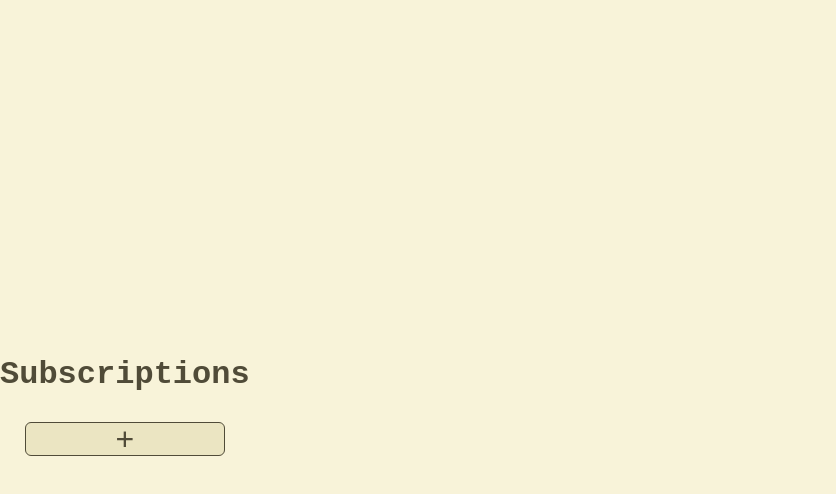
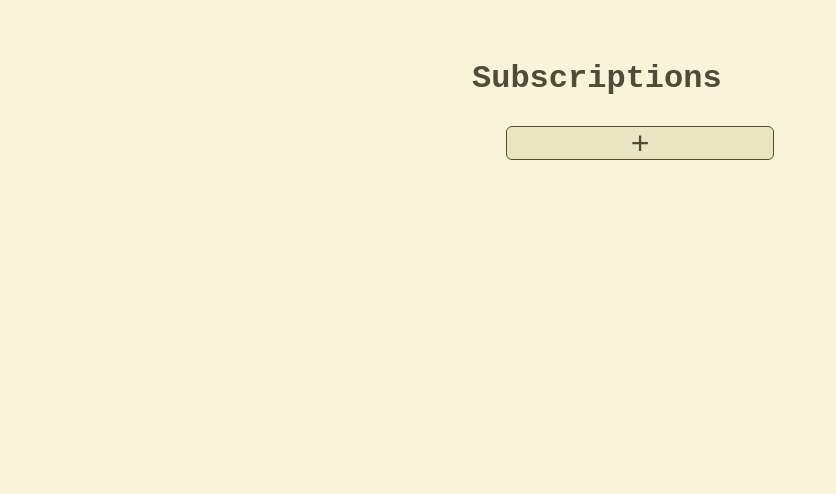
Before and after one commit to who-is-kenny/subtracked, a React (Vite) app in the folder subtracked/: page / in a window 1280 px wide. Shown: the top 494 px of the page, without its empty margins (0-836 px from the left). Built offline with nearby package versions, Linux system fonts and the light colour scheme.

Commit message:
feat: enhance layout with consistent page container and centering for content

```diff
--- a/subtracked/src/index.css
+++ b/subtracked/src/index.css
@@ -21,14 +21,32 @@
   -moz-osx-font-smoothing: grayscale;
 }
 
+.page-container {
+  max-width: 800px; /* Set a consistent width */
+  margin: 0 auto; /* Center the content */
+  padding: 1rem; /* Add consistent padding */
+  box-sizing: border-box; /* Ensure padding doesn't affect width */
+}
+
+/* Ensure the extension width is always 400px */
 body {
-  margin: 0;
+  width: 400px; /* Fixed width for the extension */
+  margin: 0 auto; /* Center the content horizontally */
   display: flex;
-  place-items: center;
-  min-width: 320px;
+  flex-direction: column;
+  align-items: center;
   min-height: 100vh;
   background-color: var(--color-bg);
   color: var(--color-text);
+  overflow-x: hidden; /* Prevent horizontal scrolling */
+}
+
+#root {
+  width: 100%; /* Ensure the root container takes the full width of the body */
+  max-width: 400px; /* Prevent it from exceeding the fixed width */
+  margin: 0 auto;
+  padding: 1rem;
+  box-sizing: border-box; /* Include padding in the width calculation */
 }
 
 h1, h2 {
@@ -86,7 +104,8 @@ form {
 .subscription-list {
   list-style: none;
   padding: 0;
-  margin: 0;
+  margin: 0 auto; /* Center the list */
+  max-width: 600px; /* Limit the width */
 }
 
 .subscription-item {
--- a/subtracked/src/pages/Home.tsx
+++ b/subtracked/src/pages/Home.tsx
@@ -12,7 +12,7 @@ function Home({ subscriptions, setSubscriptions }: Props) {
   const navigate = useNavigate();
 
   return (
-    <div>
+    <div className='page-container'>
       <h1>Subscriptions</h1>
       <SubscriptionList subscriptions={subscriptions} setSubscriptions={setSubscriptions} />
       <button className='add' onClick={() => navigate('/add')}>+</button>
```
